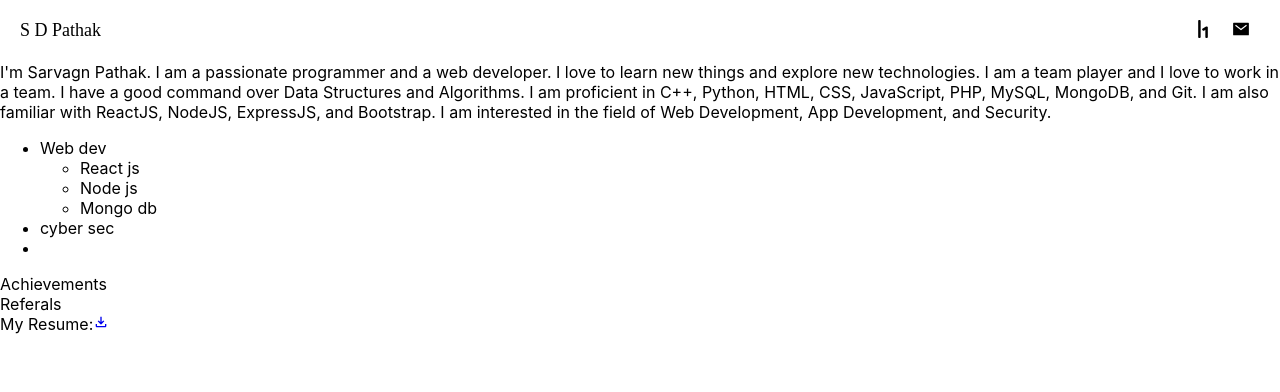
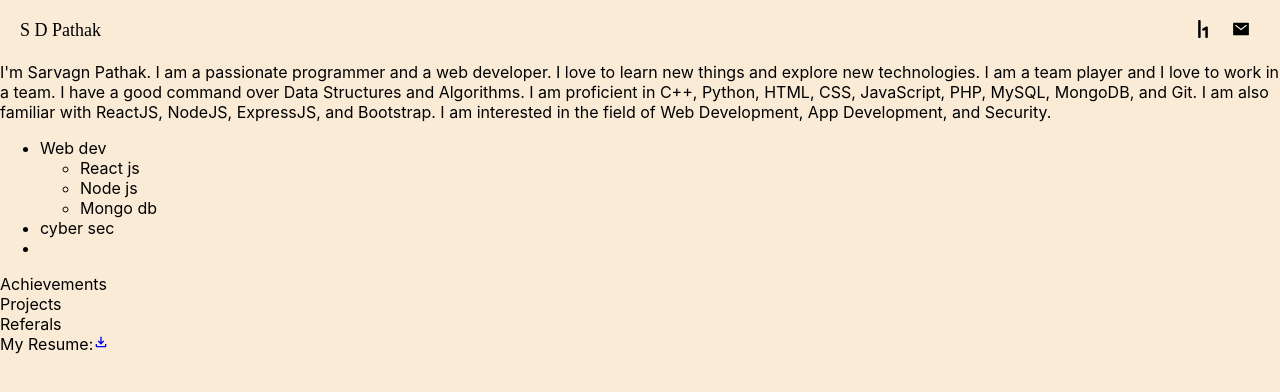
Before and after one commit to sdpathak24/react_portfolio, a React (Create React App) app: page / in a window 1280 px wide. Shown: the top 392 px of the page. Built offline with nearby package versions, Linux system fonts and the light colour scheme; some icons are missing.

Commit message:
timeline

```diff
--- a/src/App.js
+++ b/src/App.js
@@ -5,6 +5,7 @@ import Achievements from "./components/achievements";
 import Resume from "./components/resume";
 import Experience from "./components/experience";
 import Referals from "./components/referals";
+import Projects from "./components/projects";
 
 function App() {
   return (
@@ -14,6 +15,7 @@ function App() {
       {/* <Experience />*/}
       <Skills />
       <Achievements />
+      <Projects />
       <Referals />
       <Resume />
     </div>
--- a/src/styles/navbar.css
+++ b/src/styles/navbar.css
@@ -1,3 +1,7 @@
+body {
+  background-color: antiquewhite;
+}
+
 .wrapper {
   display: flex;
   justify-content: space-between;
```
